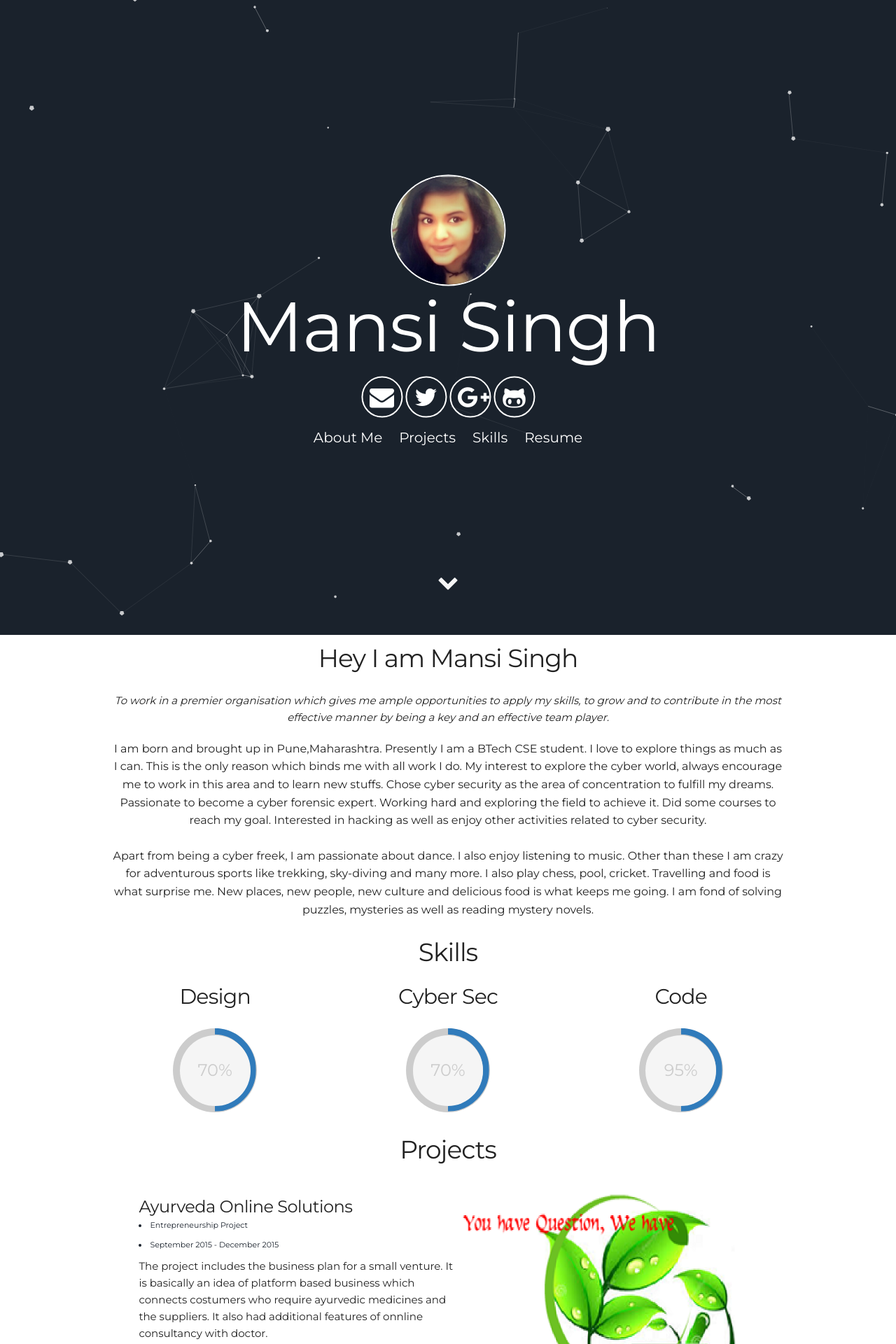
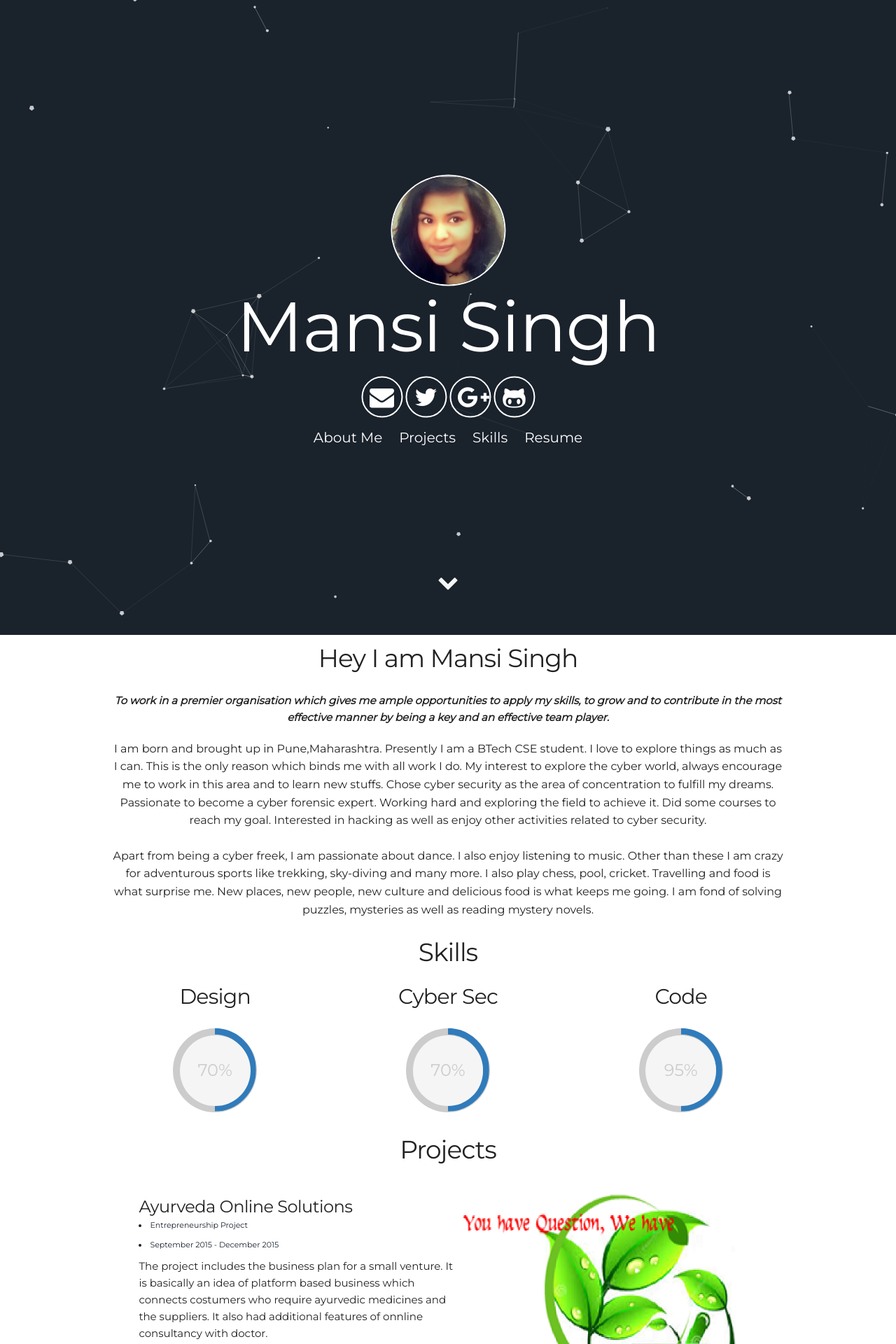
Before and after one commit to manasisingh67/manasisingh67.github.io, a Jekyll site: the page built from index.html, in a window 1280 px wide. Shown: the top 1920 px of the page at 70% size. Built offline with Jekyll 4.4.1, drawn with Linux system fonts in a browser that asks for light colours.

```diff
--- a/_config.yml
+++ b/_config.yml
@@ -7,7 +7,7 @@ description: I DON'T TAKE MEETINGS I SET THEM, MY RESPECT ISN'T DEMANDED, IT'S E
 header_img: assets/img/sad.jpg
 # User settings
 username: Mansi Singh
-user_description: <h6><i> To work in a premier organisation which gives me ample opportunities to apply my skills, to grow and to contribute in the most effective manner by being a key and an effective team player.</i></h6> <p>I am born and brought up in Pune,Maharashtra. Presently I am a BTech CSE student. I love to explore things as much as I can. This is the only reason which binds me with all work I do. My interest to explore the cyber world, always encourage me to work in this area and to learn new stuffs. Chose cyber security as the area of concentration to fulfill my dreams. Passionate to become a cyber forensic expert. Working hard and exploring the field to achieve it. Did some courses to reach my goal. Interested in hacking as well as enjoy other activities related to cyber security.</p><p> Apart from being a cyber freek, I am passionate about dance. I also enjoy listening to music. Other than these I am crazy for adventurous sports like trekking, sky-diving and many more. I also play chess, pool, cricket. Travelling and food is what surprise me. New places, new people, new culture and delicious food is what keeps me going. I am fond of solving puzzles, mysteries as well as reading mystery novels.</p>
+user_description: <h6><i> <strong> To work in a premier organisation which gives me ample opportunities to apply my skills, to grow and to contribute in the most effective manner by being a key and an effective team player.</strong></i></h6> <p>I am born and brought up in Pune,Maharashtra. Presently I am a BTech CSE student. I love to explore things as much as I can. This is the only reason which binds me with all work I do. My interest to explore the cyber world, always encourage me to work in this area and to learn new stuffs. Chose cyber security as the area of concentration to fulfill my dreams. Passionate to become a cyber forensic expert. Working hard and exploring the field to achieve it. Did some courses to reach my goal. Interested in hacking as well as enjoy other activities related to cyber security.</p><p> Apart from being a cyber freek, I am passionate about dance. I also enjoy listening to music. Other than these I am crazy for adventurous sports like trekking, sky-diving and many more. I also play chess, pool, cricket. Travelling and food is what surprise me. New places, new people, new culture and delicious food is what keeps me going. I am fond of solving puzzles, mysteries as well as reading mystery novels.</p>
 email: manasisingh67@gmail.com
 twitter_username: manasisingh67
 github_username:  manasisingh67
```
